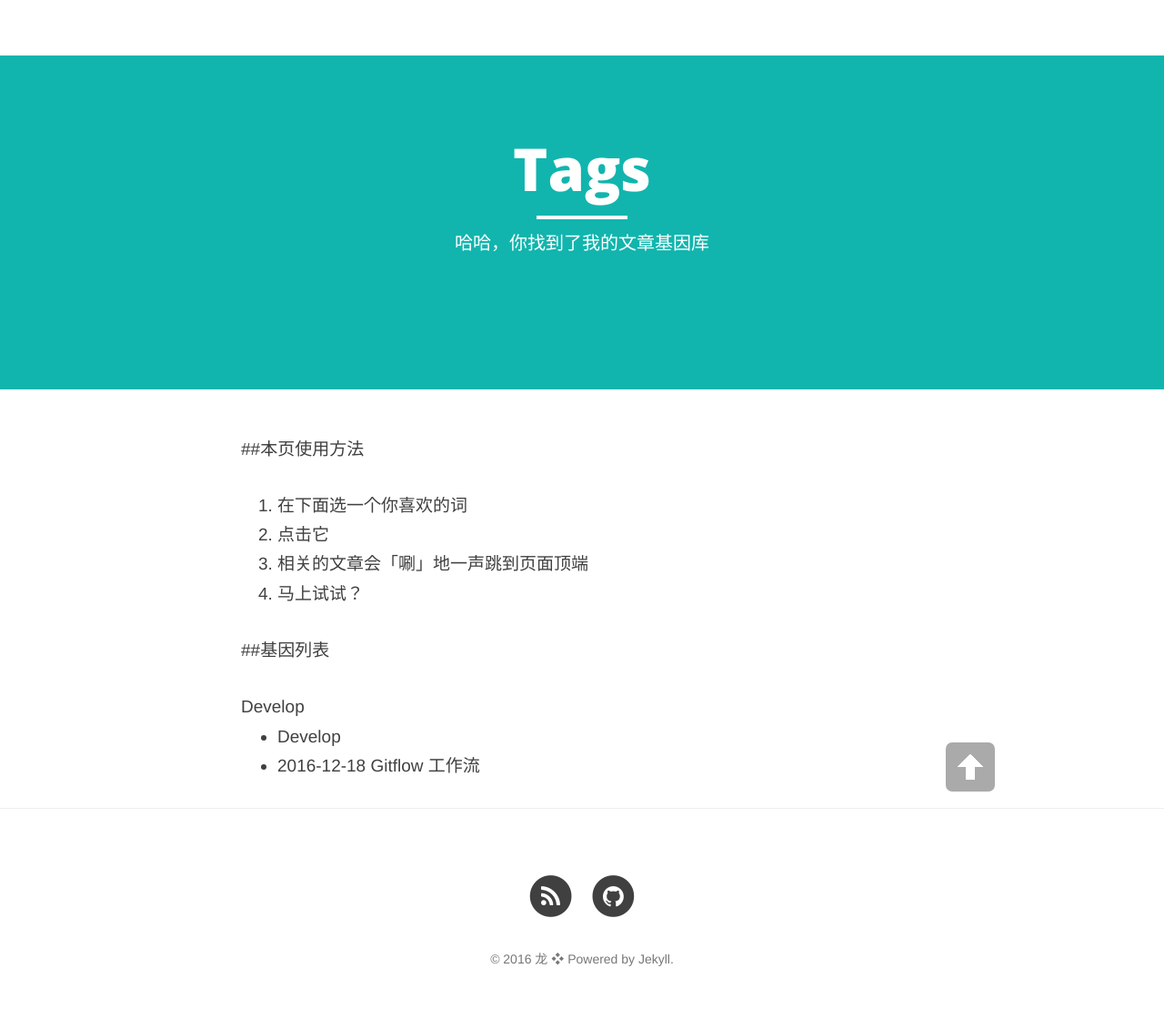
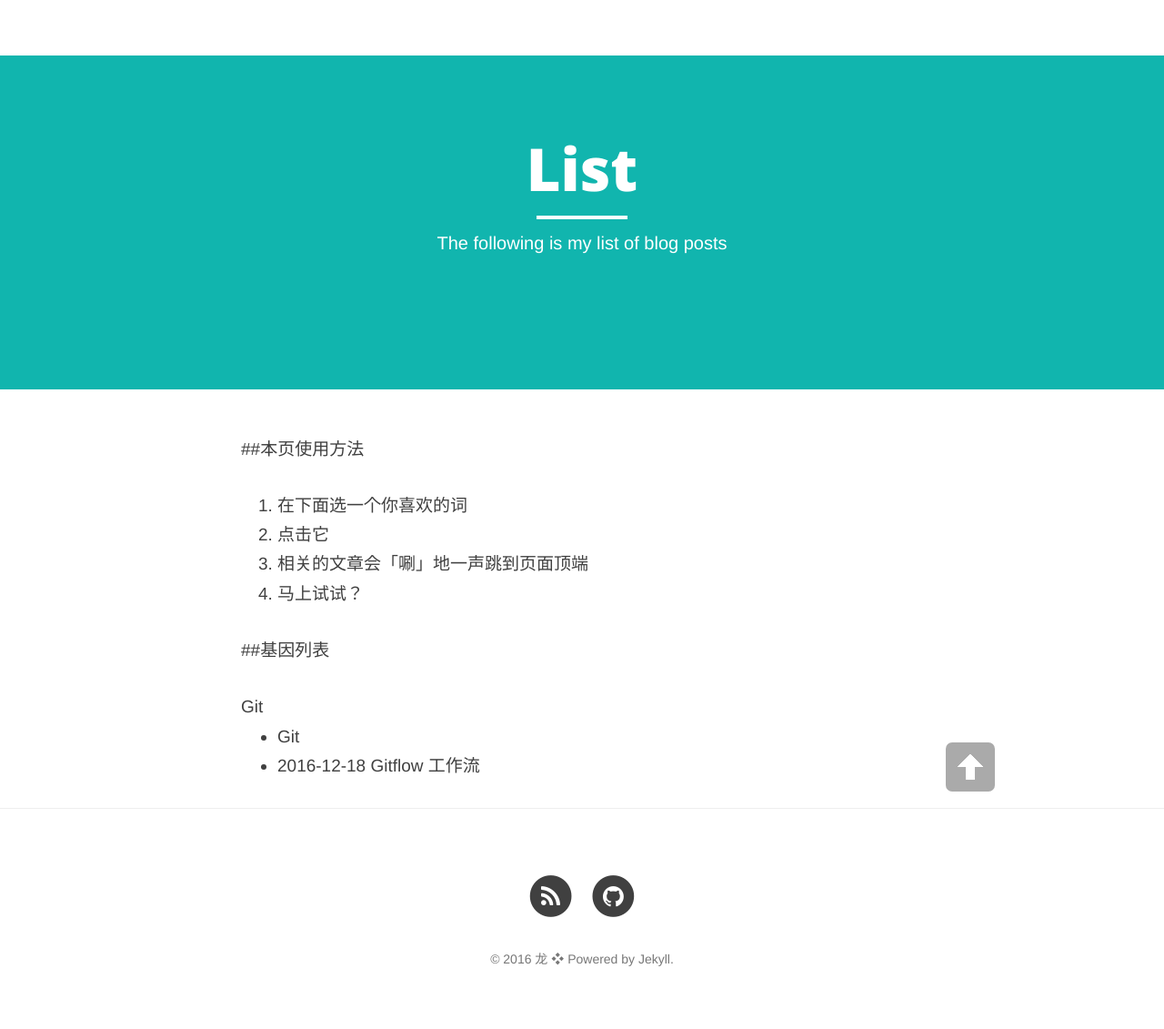
Before and after one commit to DevDragonLi/devdragonli.github.io, a Jekyll site: the page built from tags.md, in a window 1280 px wide. Shown: the whole page at 91% size. Built offline with Jekyll 4.4.1, drawn with Linux system fonts in a browser that asks for light colours; nearby versions of some CDN libraries; library files that are not in the unit come from our copies.

Commit message:
Update gitflow

```diff
--- a/_posts/2016-12-18-Gitflow.md
+++ b/_posts/2016-12-18-Gitflow.md
@@ -3,9 +3,12 @@ layout: post
 title: Gitflow 工作流
 date: 2016-12-18
 categories: blog
-tags: [Develop]
+tags: [Git]
 description: 多人开发的工作流
+
 ---
+
+
 
 Gitflow 工作流
 
--- a/tags.md
+++ b/tags.md
@@ -1,7 +1,7 @@
 ---
 layout: page
-title: "Tags"
-description: "哈哈，你找到了我的文章基因库"
+title: "List"
+description: "The following is my list of blog posts"
 header-img: "img/semantic.jpg"
 ---
 
```
Also changed, not shown: about.md (+2 -3 lines), milestone.md (+2 -2 lines), README.md, assets/image/2016/gitflow.png (deleted).
